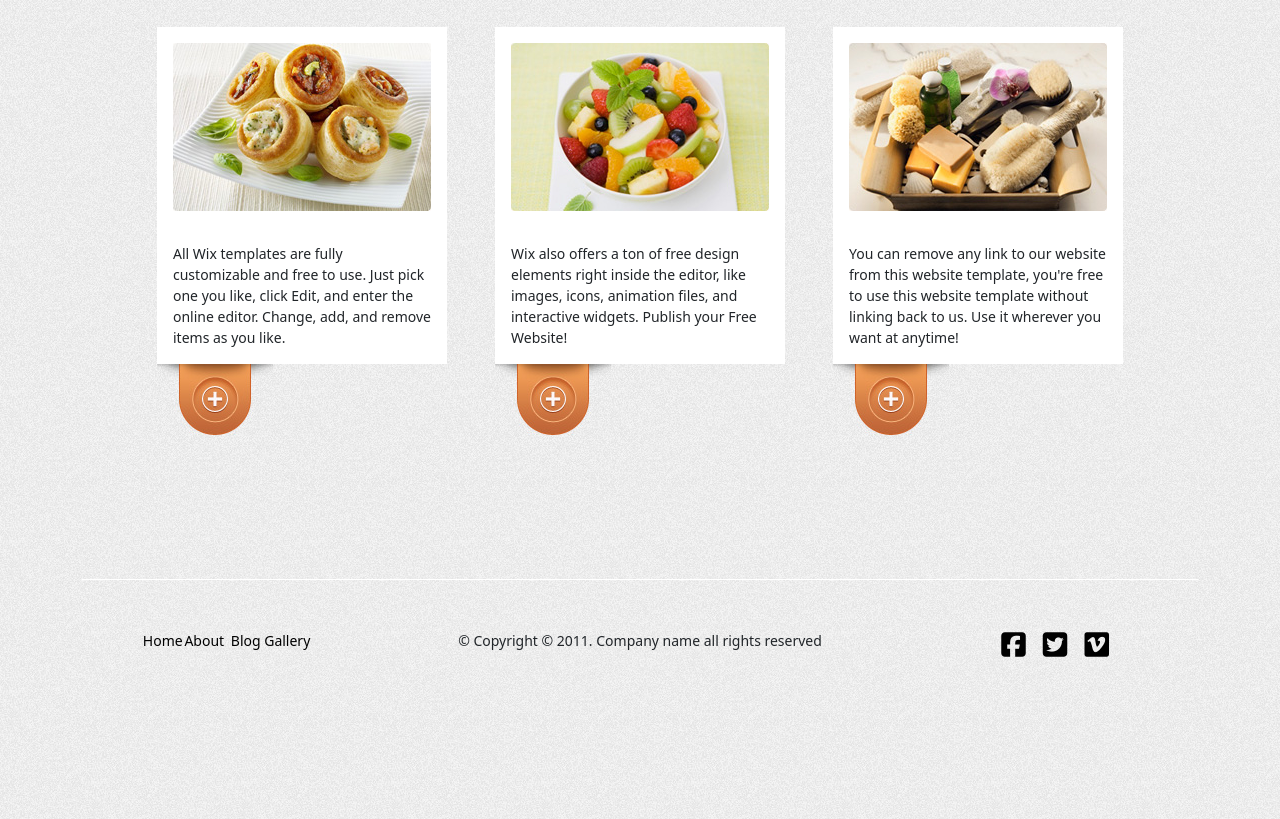
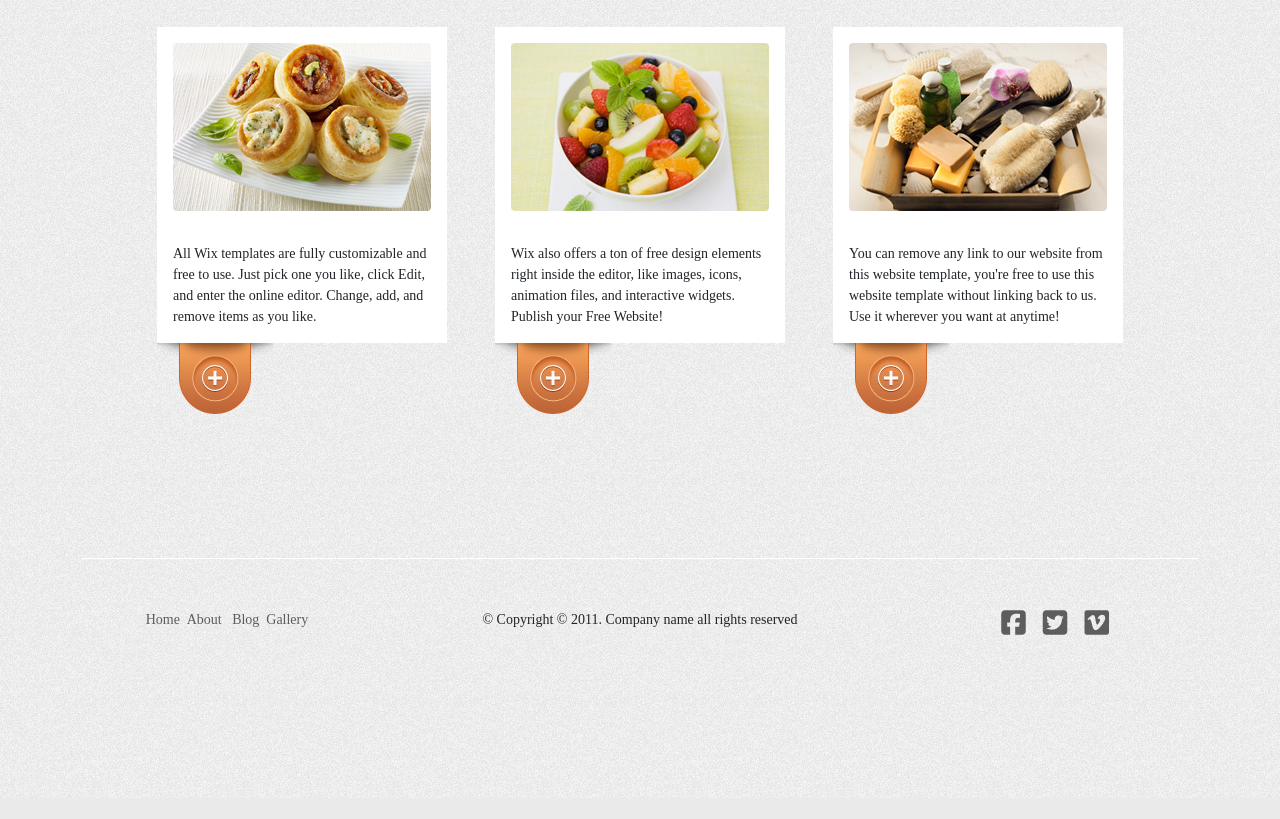
Before and after one commit to ToniGar20/bootstrap5-layout-practice, a website: page src/index.html in a window 1280 px wide. Shown: the part 711-1530 px from the top of the page. After the commit the page ends 1509 px from the top, so only its background shows below. Drawn offline with Linux system fonts and the light colour scheme.

Commit message:
some work on font-family for the site

```diff
--- a/src/scss/custom.scss
+++ b/src/scss/custom.scss
@@ -3,7 +3,7 @@
 /** Main colors **/
 $primary: orange;
 $secondary: #EAEAEA;
-$tertiary: black;
+$tertiary: #5d5d5d;
 $quaternary: white;
 
 $theme-colors: (
@@ -22,13 +22,20 @@ $theme-colors: (
 .page-link { position: relative; display: block; color: orange; text-decoration: none; background-color: $secondary; border: none; transition: none; }
 
 /* Header */
-.header { font-size: 1rem; text-decoration: none; color: #5e5e5e; font-family: 'RokkittRegular'; outline: none; }
+.header { font-size: 1rem; text-decoration: none; color: #5e5e5e; outline: none; }
 
 /* Non styled unordered-lists */
 ul { text-decoration: none; }
 
 /* Stuff for row */
 .row { --bs-gutter-x: 0; }
+
+
+/* Font Family */
+$font-family-base: 'Rokkitt', serif, !default;
+
+body { font-family: 'Rokkitt', serif; }
+
 
 // Custom.scss
 // Option B: Include parts of Bootstrap
```
Also changed, not shown: src/css/styles.css, 1 other file.
